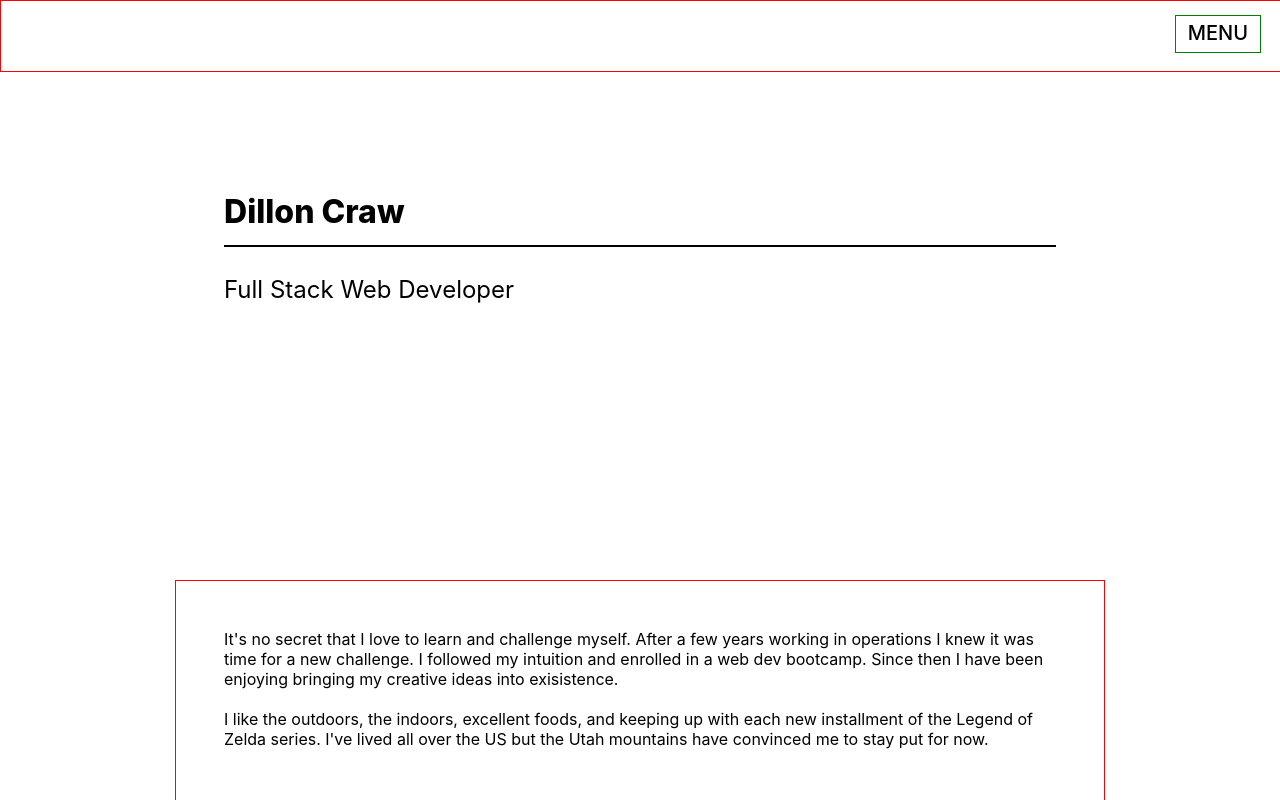
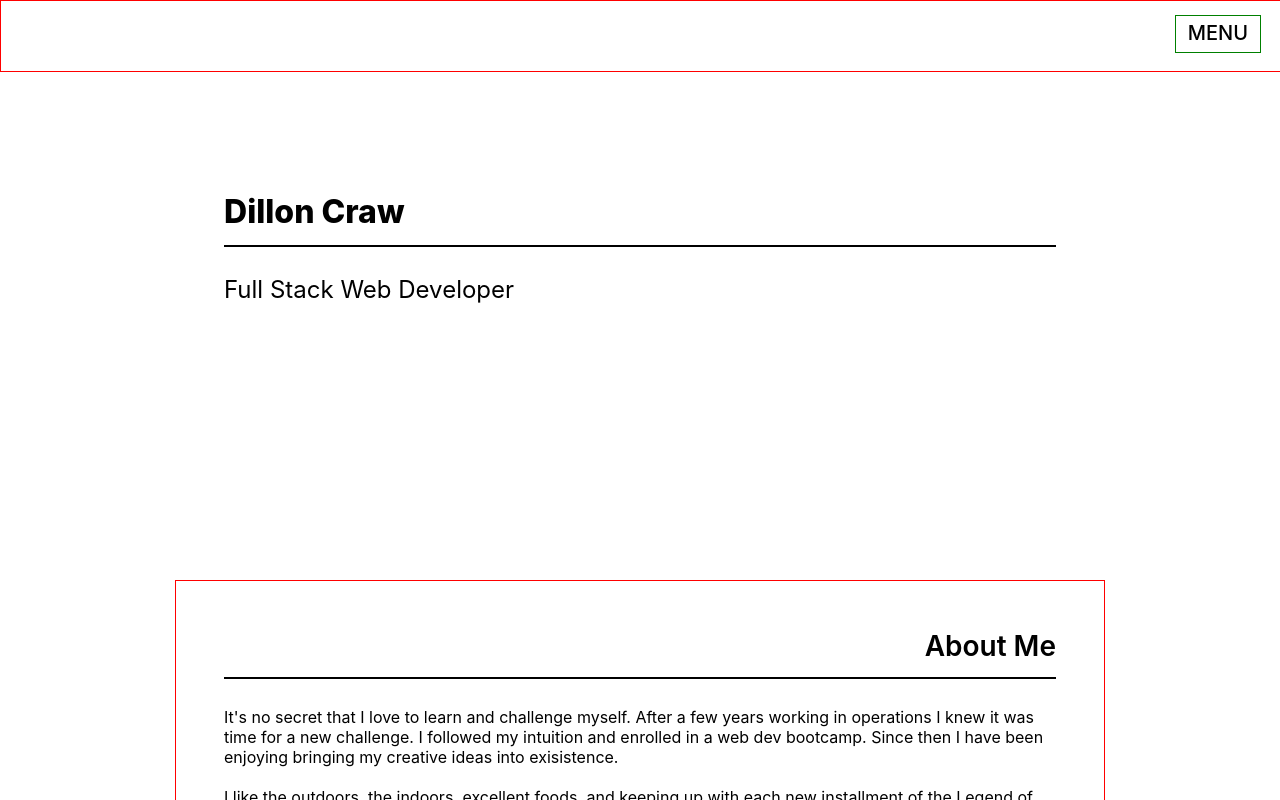
Before and after one commit to crawnic311/dev-portfolio-react, a React (Create React App) app: page / in a window 1280 px wide. Shown: the top 800 px of the page. Built offline with nearby package versions, Linux system fonts and the light colour scheme.

Commit message:
About Me Headline Added

```diff
--- a/src/App.css
+++ b/src/App.css
@@ -78,6 +78,12 @@
   margin-bottom: 32px;
 }
 
+#AboutMe-Headline-Name {
+  text-align: right;
+  font-size: 28px;
+  font-weight: 600;
+}
+
 #Skills-Headline-Name {
   text-align: right;
   font-size: 28px;
--- a/src/App.js
+++ b/src/App.js
@@ -8,6 +8,7 @@ import ContactHeadline from './components/Get-In-Touch/contact-headline'
 import Contact from './components/Get-In-Touch/contact'
 import SkillsHeadline from './components/Skills/skills-headline'
 import Menu from './components/Headline/menu'
+import AboutMeHeadline from './components/About-Me/about-me-headline'
 
 function App() {
   return (
@@ -17,6 +18,7 @@ function App() {
         <Headline />
       </div>
       <div className="App-AboutMe-Section">
+        <AboutMeHeadline />
         <AboutMe />
       </div>
       <div className="App-Skills-Section">
--- /dev/null
+++ b/src/components/About-Me/about-me-headline.js
@@ -0,0 +1,13 @@
+import React from 'react'
+
+const AboutMeHeadline = () => {
+  return (
+    <div className="Headline-Component">
+      <div className="Headline-Name" id="AboutMe-Headline-Name">
+        About Me
+      </div>
+    </div>
+  )
+}
+
+export default AboutMeHeadline
```
